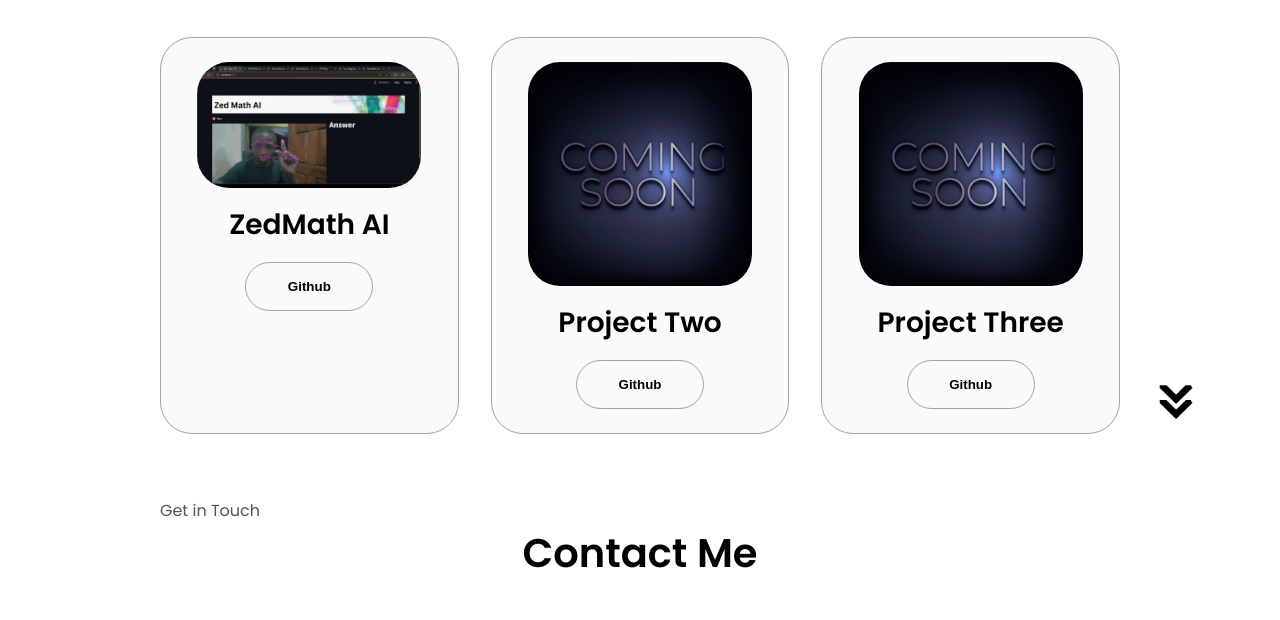
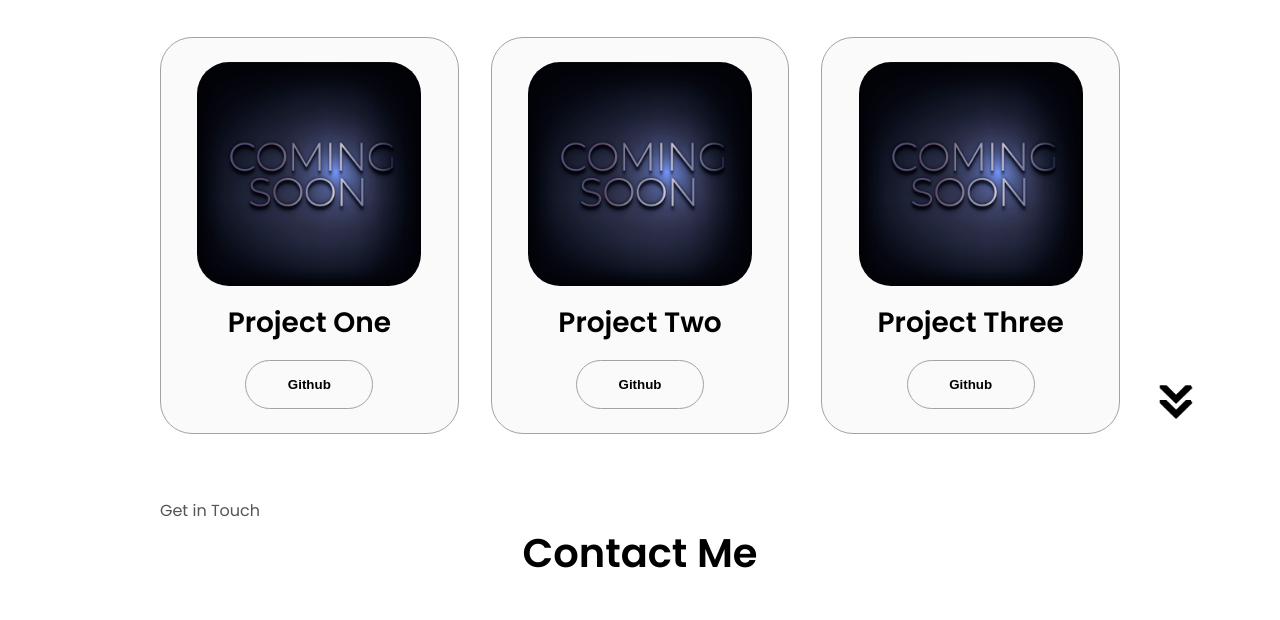
Before and after one commit to WazDevZm/My-New-Portfolio-, a plain HTML site: page index.html in a window 1280 px wide. Shown: the part 2552-3172 px from the top of the page. Drawn offline with Linux system fonts and the light colour scheme.

Commit message:
Update index.html
Changed to original

```diff
--- a/index.html
+++ b/index.html
@@ -244,12 +244,12 @@
       <div class="details-container color-container">
         <div class="article-container">
           <img
-            src="./assets/Project1.png"
+            src="./assets/124845 (1).jpg"
             alt="Project 1"
             class="project-img"
           />
         </div>
-        <h2 class="experience-sub-title project-title">ZedMath AI</h2>
+        <h2 class="experience-sub-title project-title">Project One</h2>
         <div class="btn-container">
           <button
             class="btn btn-color-2 project-btn"
```
